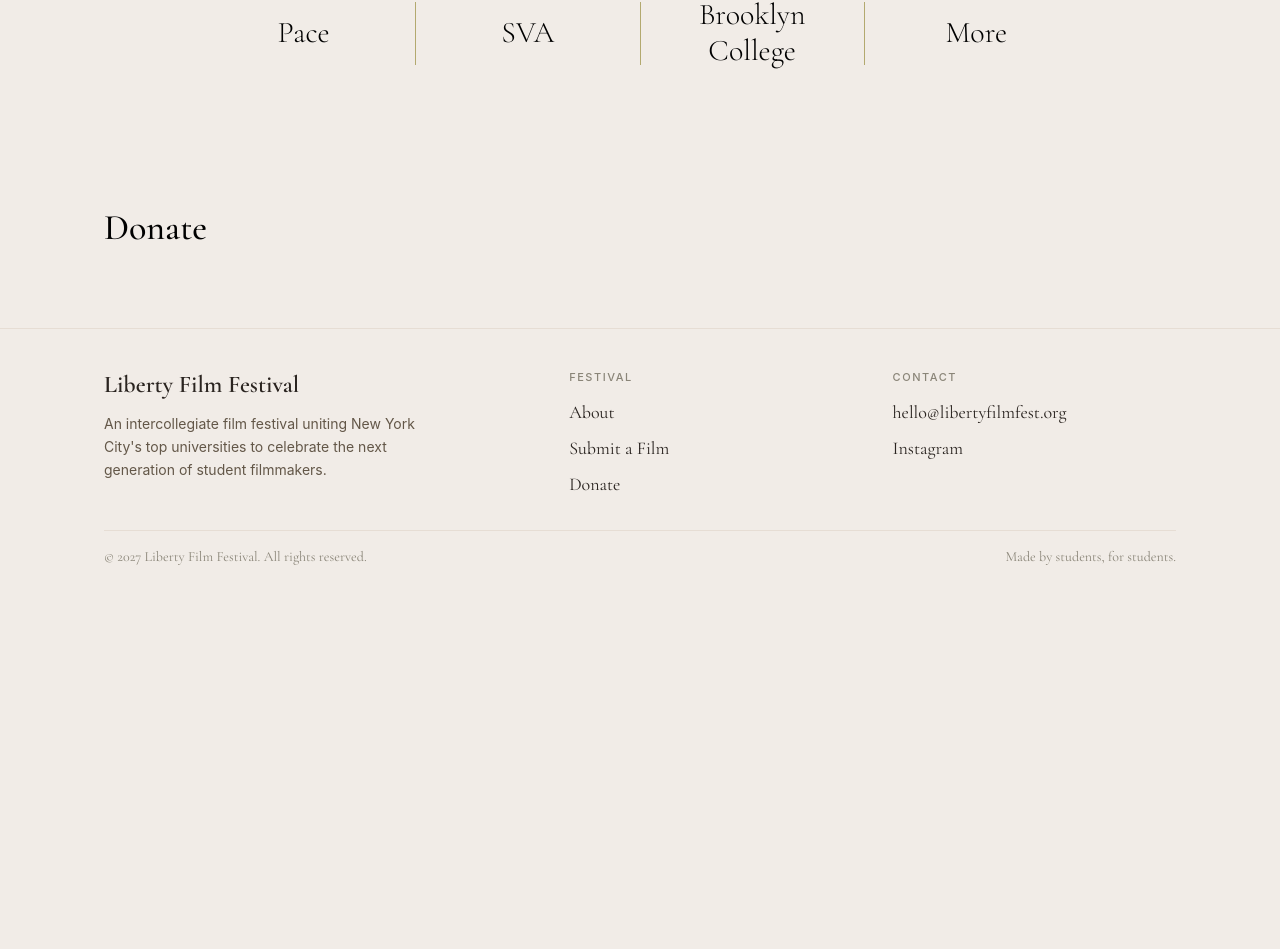
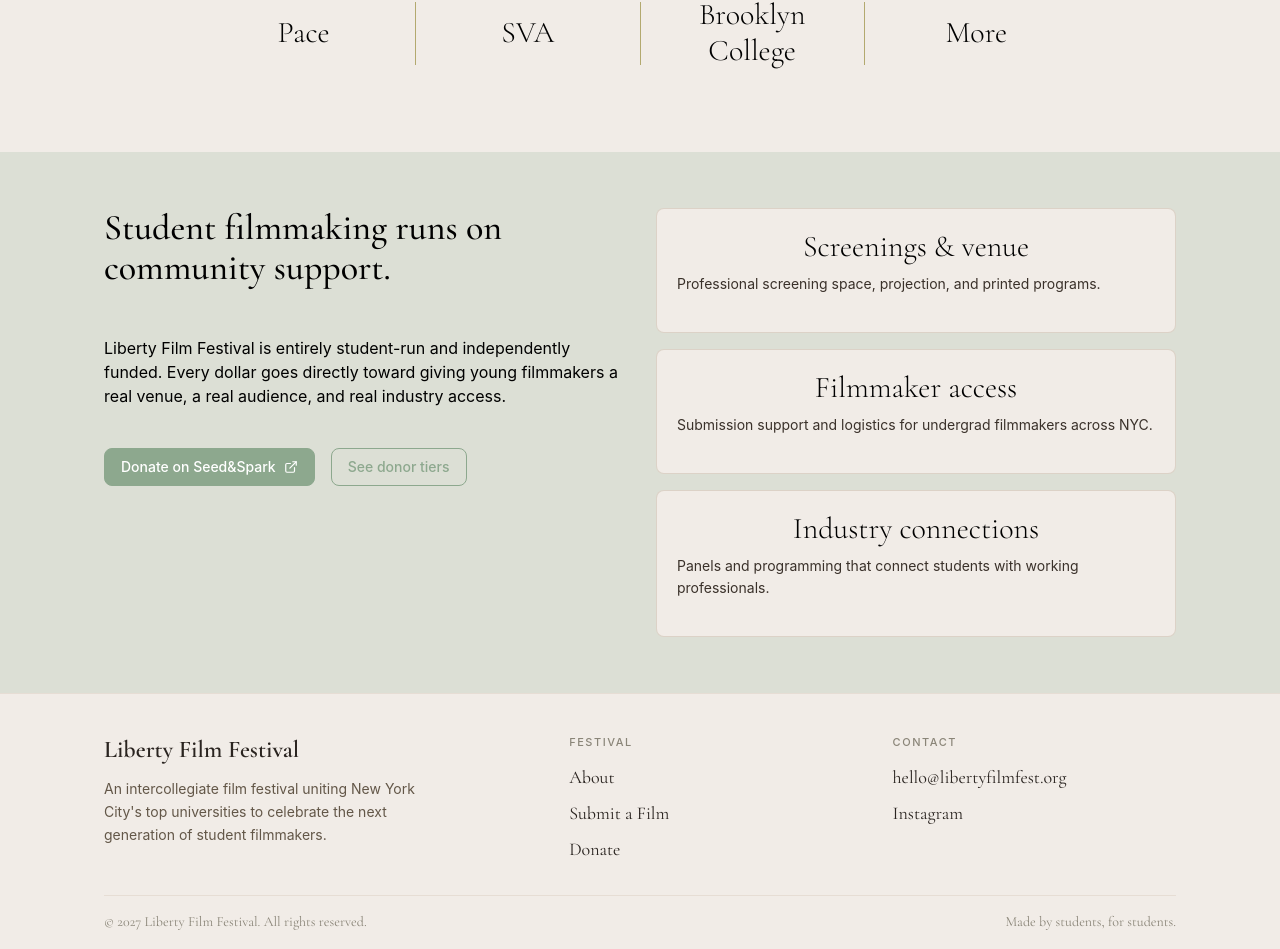
Before and after one commit to Kique9598/liberty_film_festival, a React (Vite) app: page / in a window 1280 px wide. Shown: the part 1712-2661 px from the top of the page. Before the commit the page ends 2335 px from the top, so only its background shows below. Built offline with nearby package versions, Linux system fonts and the light colour scheme.

Commit message:
used AI to update the donate section on the home page

```diff
--- a/src/components/Section.tsx
+++ b/src/components/Section.tsx
@@ -1,6 +1,7 @@
 type SectionProps = {
   children?: React.ReactNode;
   className?: string;
+  id?: string;
   variant?: "default" | "narrow" | "hero" | "banner";
 };
 
@@ -14,10 +15,11 @@
 const Section = ({
   children,
   className = "",
+  id,
   variant = "default",
 }: SectionProps) => {
   return (
-    <section className={`w-full ${className}`}>
+    <section id={id} className={`w-full ${className}`}>
       <div className={`flex flex-col mx-auto ${variants[variant]}`}>
         {children}
       </div>
--- a/src/main.tsx
+++ b/src/main.tsx
@@ -2,6 +2,10 @@
 import { createRoot } from "react-dom/client";
 import "./index.css";
 import App from "./App.tsx";
+
+if ("scrollRestoration" in history) {
+  history.scrollRestoration = "manual";
+}
 
 createRoot(document.getElementById("root")!).render(
   <StrictMode>
--- a/src/pages/Donate.tsx
+++ b/src/pages/Donate.tsx
@@ -1,3 +1,5 @@
+import { useEffect } from "react";
+import { useLocation } from "react-router-dom";
 import Section from "../components/Section";
 import HeroButton from "../components/HeroButton";
 const DONATE_LINK =
@@ -83,6 +85,34 @@
 ];
 
 const Donate = () => {
+  const location = useLocation();
+
+  useEffect(() => {
+    if (!location.hash) {
+      window.scrollTo(0, 0);
+      return;
+    }
+
+    const id = location.hash.slice(1);
+
+    // Reset to top so the smooth scroll moves downward, not upward
+    window.scrollTo(0, 0);
+
+    let innerFrame = 0;
+    const outerFrame = requestAnimationFrame(() => {
+      innerFrame = requestAnimationFrame(() => {
+        document
+          .getElementById(id)
+          ?.scrollIntoView({ behavior: "smooth", block: "start" });
+      });
+    });
+
+    return () => {
+      cancelAnimationFrame(outerFrame);
+      cancelAnimationFrame(innerFrame);
+    };
+  }, [location.pathname, location.hash]);
+
   return (
     <>
       <Section variant="hero">
@@ -129,7 +159,7 @@
         </div>
       </Section>
 
-      <Section>
+      <Section id="donor-tiers" className="scroll-mt-24">
         <div className="flex flex-col gap-10">
           <div className="max-w-2xl">
             <h2>Donor incentives</h2>
--- a/src/pages/Home.tsx
+++ b/src/pages/Home.tsx
@@ -7,6 +7,27 @@
 const v_lineStyle = "bg-[#B3A96F] h-1/2 my-auto";
 const h_lineStyle = "bg-[#B3A96F] col-span-3 md:col-span-7 h-[1px]";
 const gridBlockStyle = "w-full aspect-video grid place-items-center p-3";
+
+const DONATE_LINK =
+  "https://seedandspark.com/fund/liberty-film-festival?token=bf0c826a9df594042974045f508da13c0554cdca4c31ad8dddcd3fdaca56844c";
+
+const donateImpact = [
+  {
+    title: "Screenings & venue",
+    description:
+      "Professional screening space, projection, and printed programs.",
+  },
+  {
+    title: "Filmmaker access",
+    description:
+      "Submission support and logistics for undergrad filmmakers across NYC.",
+  },
+  {
+    title: "Industry connections",
+    description:
+      "Panels and programming that connect students with working professionals.",
+  },
+];
 
 const Home = () => {
   return (
@@ -92,8 +113,37 @@
           </div>
         </div>
       </Section>
-      <Section>
-        <h2>Donate</h2>
+      <Section className="bg-[#DCDFD5]">
+        <div className="grid grid-cols-1 items-start gap-8 md:grid-cols-2 md:gap-x-8">
+          <div className="flex flex-col gap-6">
+            <h2>Student filmmaking runs on community support.</h2>
+            <p className="mb-0">
+              Liberty Film Festival is entirely student-run and independently
+              funded. Every dollar goes directly toward giving young filmmakers
+              a real venue, a real audience, and real industry access.
+            </p>
+            <div className="flex flex-wrap gap-4">
+              <HeroButton link={DONATE_LINK}>Donate on Seed&Spark</HeroButton>
+              <HeroButton to="/donate#donor-tiers" variant="secondary">
+                See donor tiers
+              </HeroButton>
+            </div>
+          </div>
+
+          <div className="flex flex-col gap-4">
+            {donateImpact.map(({ title, description }) => (
+              <div
+                key={title}
+                className="flex flex-col gap-2 rounded-lg border border-[#c8baa8]/50 bg-[#F1ECE7] p-5"
+              >
+                <h4 className="text-left text-xl">{title}</h4>
+                <p className="mb-0 text-sm leading-relaxed text-[#3a312a]">
+                  {description}
+                </p>
+              </div>
+            ))}
+          </div>
+        </div>
       </Section>
     </>
   );
```
